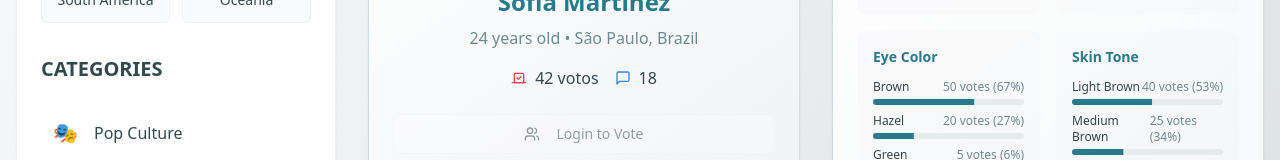
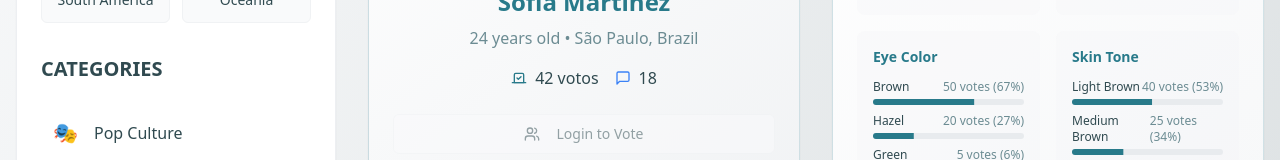
Before and after one commit to carlosleonnard/fisionomia-social-hub, a React (Vite) app: page /profile/1 in a window 1280 px wide. Shown: the part 377-537 px from the top of the page. Built offline with nearby package versions, Linux system fonts and the light colour scheme.

Commit message:
Change color to site palette
Update the color of the selected element to match the site's color palette.

```diff
--- a/src/pages/ProfileDetail.tsx
+++ b/src/pages/ProfileDetail.tsx
@@ -245,7 +245,7 @@ export default function ProfileDetail() {
 
                       <div className="flex justify-center gap-4 mb-6">
                         <div className="flex items-center gap-2">
-                          <Vote className="h-4 w-4 text-red-500" />
+                          <Vote className="h-4 w-4 text-phindex-teal" />
                           <span>{profile.likes} votos</span>
                         </div>
                         <div
```
